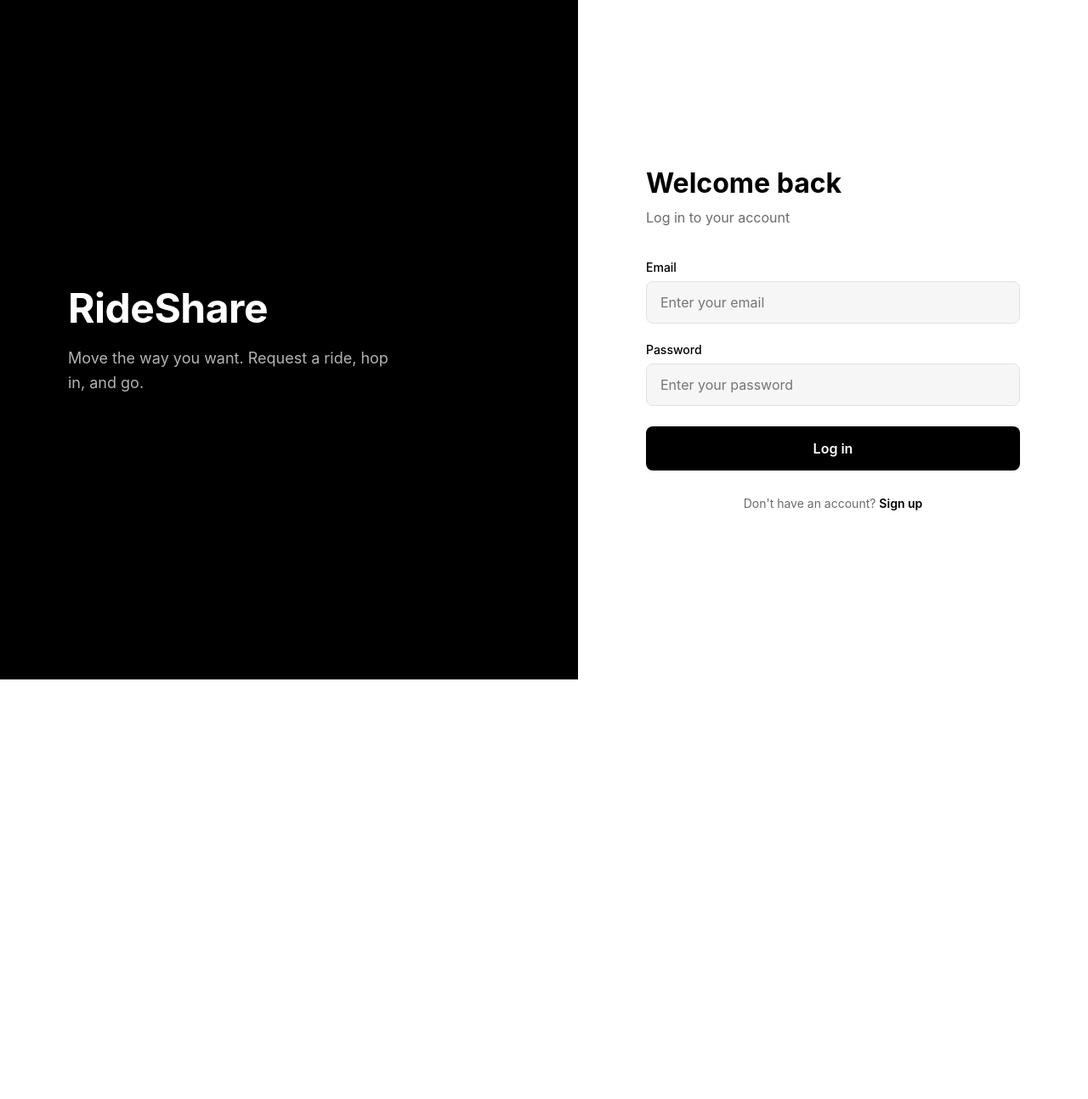
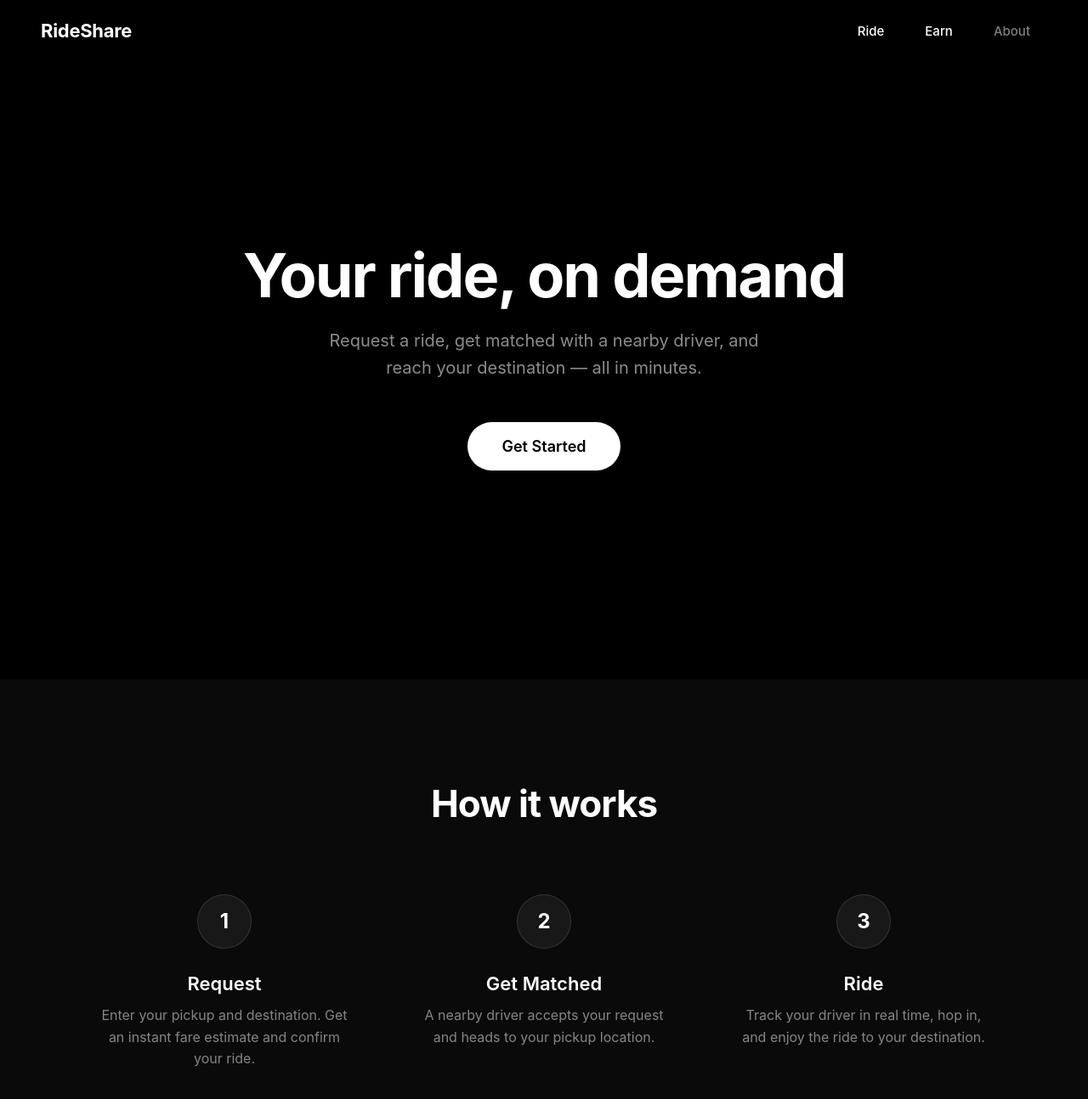
Before and after one commit to I5htiak-m01n/Ride-Share-App, a React app in the folder frontend/: page / in a window 1280 px wide. Before the commit this address led to /login. Shown: the top 1294 px of the page at 85% size. Before the commit the page ends 800 px from the top, so only its background shows below. Built offline with nearby package versions, Linux system fonts and the light colour scheme; no server answers; the HTML template or start-up script is replaced by a standard one.

Commit message:
added a basic home page for the website

```diff
--- a/frontend/src/App.jsx
+++ b/frontend/src/App.jsx
@@ -3,6 +3,7 @@ import { AuthProvider } from './context/AuthContext';
 import { RouteProvider } from './context/RouteContext';
 import { RideProviderLayout } from './context/RideContext';
 import ProtectedRoute from './components/ProtectedRoute';
+import HomePage from './pages/HomePage';
 import Login from './pages/Login';
 import Register from './pages/Register';
 import RiderDashboard from './pages/RiderDashboard';
@@ -45,6 +46,7 @@ function App() {
         <RouteProvider>
         <Routes>
           {/* Public routes */}
+          <Route path="/" element={<HomePage />} />
           <Route path="/login" element={<Login />} />
           <Route path="/register" element={<Register />} />
 
@@ -270,8 +272,7 @@ function App() {
           />
 
           {/* Default redirect */}
-          <Route path="/" element={<Navigate to="/login" replace />} />
-          <Route path="*" element={<Navigate to="/login" replace />} />
+          <Route path="*" element={<Navigate to="/" replace />} />
         </Routes>
         </RouteProvider>
       </AuthProvider>
--- a/frontend/src/pages/Auth.css
+++ b/frontend/src/pages/Auth.css
@@ -4,6 +4,30 @@
   min-height: 100vh;
   display: flex;
   background: var(--uber-white);
+  position: relative;
+}
+
+.auth-back-btn {
+  position: absolute;
+  top: 24px;
+  left: 24px;
+  z-index: 10;
+  display: inline-flex;
+  align-items: center;
+  gap: 6px;
+  padding: 8px 16px;
+  background: rgba(255, 255, 255, 0.1);
+  color: var(--uber-white);
+  border: 1px solid rgba(255, 255, 255, 0.2);
+  border-radius: var(--uber-radius);
+  font-size: 14px;
+  font-weight: 500;
+  cursor: pointer;
+  transition: background-color 0.15s;
+}
+
+.auth-back-btn:hover {
+  background: rgba(255, 255, 255, 0.18);
 }
 
 /* Left panel — branding */
--- /dev/null
+++ b/frontend/src/pages/HomePage.css
@@ -0,0 +1,247 @@
+/* ── Homepage — Uber-style Landing ─────────────────────────── */
+
+.homepage {
+  width: 100%;
+  background: var(--uber-black);
+  color: var(--uber-white);
+}
+
+/* ── Navbar ────────────────────────────────────────────────── */
+
+.homepage-nav {
+  position: fixed;
+  top: 0;
+  left: 0;
+  right: 0;
+  z-index: 100;
+  display: flex;
+  align-items: center;
+  justify-content: space-between;
+  padding: 0 48px;
+  height: 72px;
+  background: rgba(0, 0, 0, 0.92);
+  backdrop-filter: blur(12px);
+  -webkit-backdrop-filter: blur(12px);
+}
+
+.homepage-nav-brand {
+  font-size: 22px;
+  font-weight: 700;
+  color: var(--uber-white);
+  letter-spacing: -0.3px;
+}
+
+.homepage-nav-links {
+  display: flex;
+  align-items: center;
+  gap: 8px;
+}
+
+.homepage-nav-link {
+  padding: 10px 20px;
+  font-size: 15px;
+  font-weight: 500;
+  color: var(--uber-white);
+  background: transparent;
+  border: none;
+  border-radius: 500px;
+  cursor: pointer;
+  transition: background-color 0.15s;
+}
+
+.homepage-nav-link:hover {
+  background: rgba(255, 255, 255, 0.08);
+}
+
+.homepage-nav-link.inert {
+  cursor: default;
+  opacity: 0.5;
+}
+
+.homepage-nav-link.inert:hover {
+  background: transparent;
+}
+
+/* ── Hero Section ──────────────────────────────────────────── */
+
+.homepage-hero {
+  min-height: 100vh;
+  display: flex;
+  flex-direction: column;
+  align-items: center;
+  justify-content: center;
+  text-align: center;
+  padding: 120px 48px 80px;
+  background: var(--uber-black);
+}
+
+.homepage-hero h1 {
+  font-size: 72px;
+  font-weight: 700;
+  line-height: 1.05;
+  letter-spacing: -2px;
+  color: var(--uber-white);
+  max-width: 800px;
+  margin-bottom: 24px;
+}
+
+.homepage-hero p {
+  font-size: 20px;
+  color: rgba(255, 255, 255, 0.55);
+  max-width: 520px;
+  line-height: 1.6;
+  margin-bottom: 48px;
+}
+
+.homepage-cta-btn {
+  display: inline-flex;
+  align-items: center;
+  gap: 8px;
+  padding: 18px 40px;
+  background: var(--uber-white);
+  color: var(--uber-black);
+  border: none;
+  border-radius: 500px;
+  font-size: 18px;
+  font-weight: 600;
+  cursor: pointer;
+  transition: background-color 0.15s, transform 0.1s;
+}
+
+.homepage-cta-btn:hover {
+  background: #e5e5e5;
+}
+
+.homepage-cta-btn:active {
+  transform: scale(0.98);
+}
+
+/* ── How It Works ──────────────────────────────────────────── */
+
+.homepage-steps {
+  padding: 120px 48px;
+  background: #0a0a0a;
+}
+
+.homepage-steps-header {
+  text-align: center;
+  margin-bottom: 80px;
+}
+
+.homepage-steps-header h2 {
+  font-size: 44px;
+  font-weight: 700;
+  letter-spacing: -1px;
+  color: var(--uber-white);
+}
+
+.homepage-steps-grid {
+  display: grid;
+  grid-template-columns: repeat(3, 1fr);
+  gap: 48px;
+  max-width: 1080px;
+  margin: 0 auto;
+}
+
+.homepage-step {
+  text-align: center;
+  padding: 0 16px;
+}
+
+.homepage-step-number {
+  display: inline-flex;
+  align-items: center;
+  justify-content: center;
+  width: 64px;
+  height: 64px;
+  border-radius: 50%;
+  background: rgba(255, 255, 255, 0.06);
+  border: 1px solid rgba(255, 255, 255, 0.12);
+  font-size: 24px;
+  font-weight: 700;
+  color: var(--uber-white);
+  margin-bottom: 28px;
+}
+
+.homepage-step h3 {
+  font-size: 22px;
+  font-weight: 600;
+  color: var(--uber-white);
+  margin-bottom: 12px;
+}
+
+.homepage-step p {
+  font-size: 16px;
+  color: rgba(255, 255, 255, 0.5);
+  line-height: 1.6;
+  max-width: 300px;
+  margin: 0 auto;
+}
+
+/* ── Driver CTA Section ────────────────────────────────────── */
+
+.homepage-driver {
+  padding: 120px 48px;
+  background: #111111;
+  display: flex;
+  flex-direction: column;
+  align-items: center;
+  text-align: center;
+}
+
+.homepage-driver h2 {
+  font-size: 44px;
+  font-weight: 700;
+  letter-spacing: -1px;
+  color: var(--uber-white);
+  margin-bottom: 16px;
+}
+
+.homepage-driver p {
+  font-size: 18px;
+  color: rgba(255, 255, 255, 0.5);
+  max-width: 480px;
+  line-height: 1.6;
+  margin-bottom: 40px;
+}
+
+.homepage-driver-btn {
+  display: inline-flex;
+  align-items: center;
+  gap: 8px;
+  padding: 16px 36px;
+  background: transparent;
+  color: var(--uber-white);
+  border: 2px solid rgba(255, 255, 255, 0.3);
+  border-radius: 500px;
+  font-size: 16px;
+  font-weight: 600;
+  cursor: pointer;
+  transition: background-color 0.15s, border-color 0.15s;
+}
+
+.homepage-driver-btn:hover {
+  background: rgba(255, 255, 255, 0.06);
+  border-color: rgba(255, 255, 255, 0.6);
+}
+
+/* ── Footer ────────────────────────────────────────────────── */
+
+.homepage-footer {
+  padding: 48px;
+  background: var(--uber-black);
+  border-top: 1px solid rgba(255, 255, 255, 0.08);
+  text-align: center;
+}
+
+.homepage-footer-brand {
+  font-size: 18px;
+  font-weight: 700;
+  color: var(--uber-white);
+  margin-bottom: 8px;
+}
+
+.homepage-footer p {
+  font-size: 14px;
+  color: rgba(255, 255, 255, 0.35);
+}
--- /dev/null
+++ b/frontend/src/pages/HomePage.jsx
@@ -0,0 +1,80 @@
+import { useNavigate } from 'react-router-dom';
+import './HomePage.css';
+
+export default function HomePage() {
+  const navigate = useNavigate();
+
+  return (
+    <div className="homepage">
+      {/* ── Navbar ── */}
+      <nav className="homepage-nav">
+        <div className="homepage-nav-brand">RideShare</div>
+        <div className="homepage-nav-links">
+          <button className="homepage-nav-link" onClick={() => navigate('/login')}>
+            Ride
+          </button>
+          <button className="homepage-nav-link" onClick={() => navigate('/login')}>
+            Earn
+          </button>
+          <button className="homepage-nav-link inert">
+            About
+          </button>
+        </div>
+      </nav>
+
+      {/* ── Hero ── */}
+      <section className="homepage-hero">
+        <h1>Your ride, on demand</h1>
+        <p>
+          Request a ride, get matched with a nearby driver, and reach your
+          destination — all in minutes.
+        </p>
+        <button className="homepage-cta-btn" onClick={() => navigate('/login')}>
+          Get Started
+        </button>
+      </section>
+
+      {/* ── How It Works ── */}
+      <section className="homepage-steps">
+        <div className="homepage-steps-header">
+          <h2>How it works</h2>
+        </div>
+        <div className="homepage-steps-grid">
+          <div className="homepage-step">
+            <div className="homepage-step-number">1</div>
+            <h3>Request</h3>
+            <p>Enter your pickup and destination. Get an instant fare estimate and confirm your ride.</p>
+          </div>
+          <div className="homepage-step">
+            <div className="homepage-step-number">2</div>
+            <h3>Get Matched</h3>
+            <p>A nearby driver accepts your request and heads to your pickup location.</p>
+          </div>
+          <div className="homepage-step">
+            <div className="homepage-step-number">3</div>
+            <h3>Ride</h3>
+            <p>Track your driver in real time, hop in, and enjoy the ride to your destination.</p>
+          </div>
+        </div>
+      </section>
+
+      {/* ── Driver CTA ── */}
+      <section className="homepage-driver">
+        <h2>Drive with RideShare</h2>
+        <p>
+          Set your own schedule, earn on your terms, and be your own boss.
+          Sign up to start driving today.
+        </p>
+        <button className="homepage-driver-btn" onClick={() => navigate('/login')}>
+          Start Earning
+        </button>
+      </section>
+
+      {/* ── Footer ── */}
+      <footer className="homepage-footer">
+        <div className="homepage-footer-brand">RideShare</div>
+        <p>Move the way you want.</p>
+      </footer>
+    </div>
+  );
+}
--- a/frontend/src/pages/Login.jsx
+++ b/frontend/src/pages/Login.jsx
@@ -49,6 +49,9 @@ function Login() {
 
   return (
     <div className="auth-container">
+      <button className="auth-back-btn" onClick={() => navigate('/')}>
+        &larr; Back
+      </button>
       <div className="auth-brand-panel">
         <h1>RideShare</h1>
         <p>Move the way you want. Request a ride, hop in, and go.</p>
```
